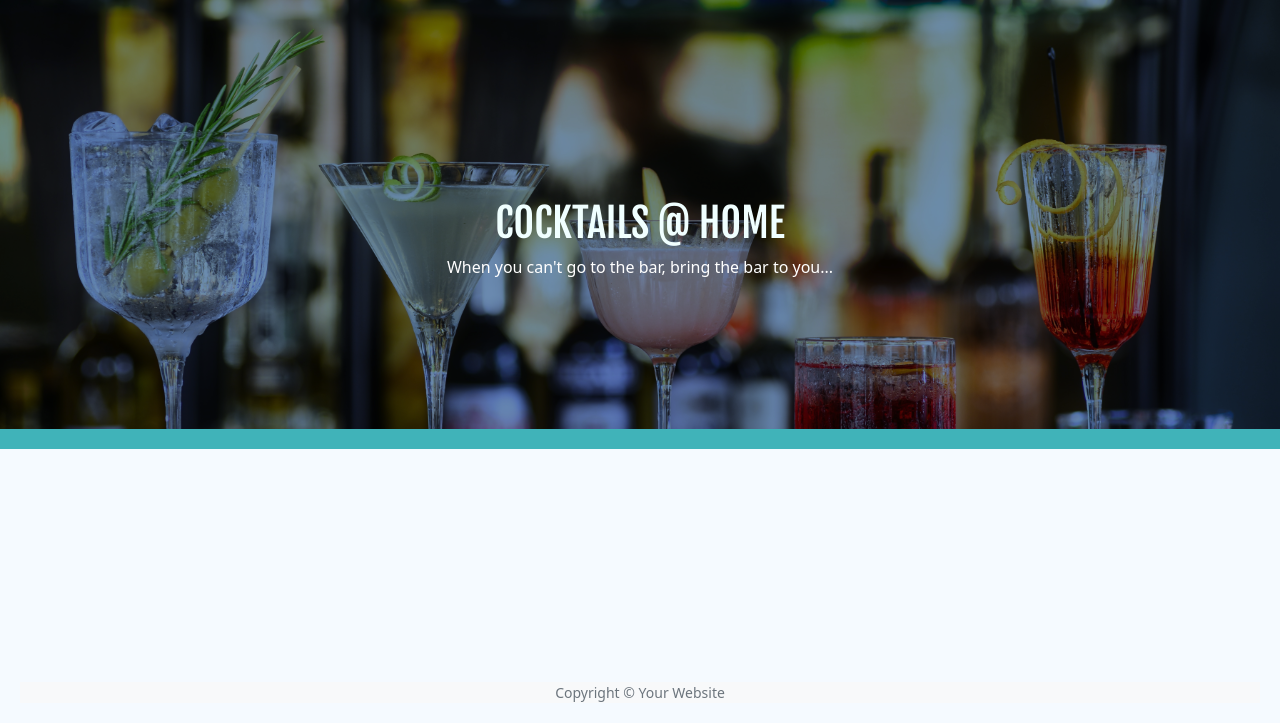
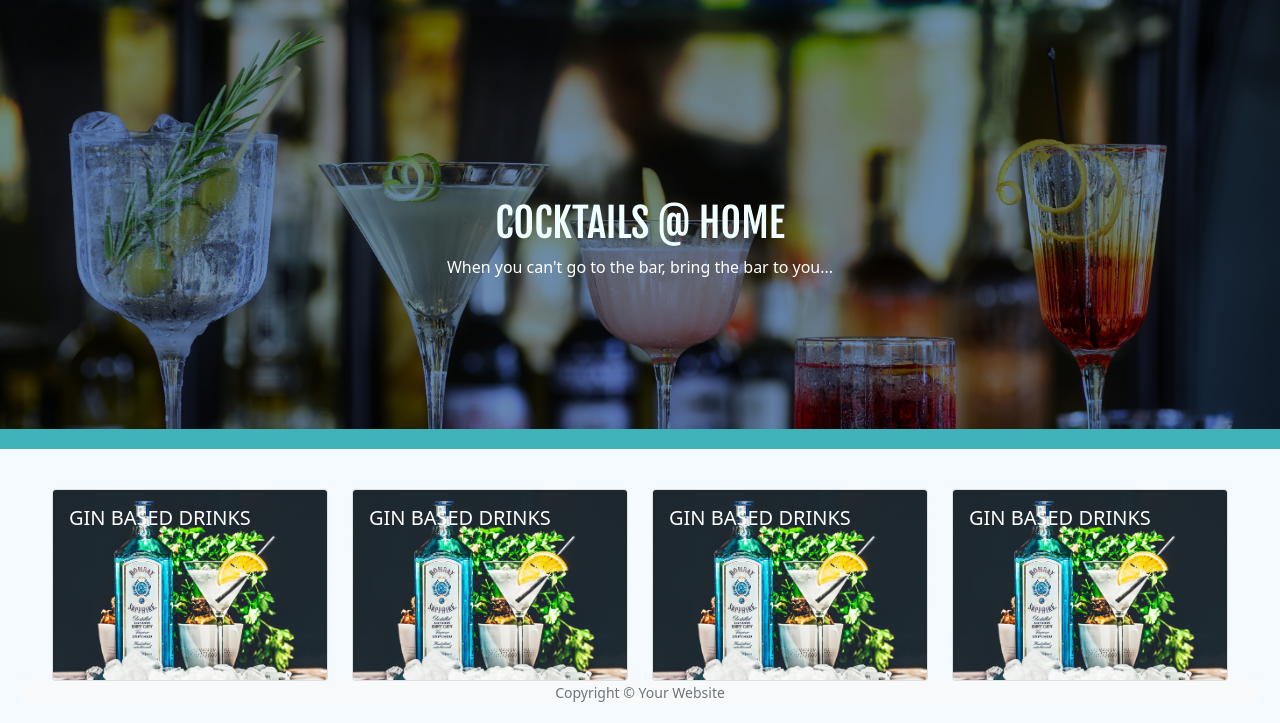
Before and after one commit to KJLuton/cocktails_at_home, a Flask app: page / in a window 1280 px wide. Shown: the part 77-800 px from the top of the page. Run offline with Flask 2, Linux system fonts and the light colour scheme; some libraries are stand-ins or nearby versions.

Commit message:
Added drinks categories section to homepage.

```diff
--- a/static/style.css
+++ b/static/style.css
@@ -54,7 +54,26 @@ h1 {
     height: 20px;
 }
 
-/* Footer */
+/* drinks categories and cards */
+
+.drinks-categories{
+    margin: 40px 40px 40px 40px;
+}
+
+.card {
+    position: relative;
+    display: flex;
+    flex-direction: column;
+    min-width: 0;
+    word-wrap: break-word;
+    background-color: #fff;
+    background-clip: border-box;
+    border: 1px solid rgba(0,0,0,.125);
+    border-radius: 0.25rem;
+    margin-bottom: 20px;
+}
+
+/* footer */
 
 .copyright {
     font-size: 14px;
--- a/templates/about.html
+++ b/templates/about.html
@@ -1,7 +1,7 @@
 {% extends "base.html" %}
 {% block content %}
 
-    <h2>Based Cocktails</h2>
+    <h2>{{ cocktail_category }} Based Cocktails</h2>
 
     {% for cocktail in cocktails %}
         {{ cocktail.cocktail_category }}<br>
--- a/templates/index.html
+++ b/templates/index.html
@@ -1,7 +1,8 @@
 {% extends "base.html" %}
 {% block content %}
 <!-- Hero Image container -->
-<header class="welcome-container img-fluid" style="background-image: url('https://8080-kjluton-milestoneprojec-kplljka6ew6.ws-eu30.gitpod.io/static/images/m-s-meeuwesen-QYWYnzvPTAQ-unsplash.jpg')">
+<header class="welcome-container img-fluid"
+    style="background-image: url('https://8080-kjluton-milestoneprojec-kplljka6ew6.ws-eu30.gitpod.io/static/images/m-s-meeuwesen-QYWYnzvPTAQ-unsplash.jpg')">
     <div class="overlay"></div>
     <div class="container">
         <div class="row">
@@ -15,5 +16,40 @@
     </div>
 </header>
 <div class="container-fluid page-header-bar"></div>
+
+<div class="row drinks-categories">
+    <div class="col-md-3">
+        <div class="card text-white">
+            <img class="card-img" src="./static/images/soul-van-schaik-qOK92D0L5r0-unsplash.jpg" alt="Card image">
+            <div class="card-img-overlay">
+                <h5 class="card-title">GIN BASED DRINKS</h5>
+            </div>
+        </div>
+    </div>
+    <div class="col-md-3">
+        <div class="card text-white">
+            <img class="card-img" src="./static/images/soul-van-schaik-qOK92D0L5r0-unsplash.jpg" alt="Card image">
+            <div class="card-img-overlay">
+                <h5 class="card-title">GIN BASED DRINKS</h5>
+            </div>
+        </div>
+    </div>
+    <div class="col-md-3">
+        <div class="card text-white">
+            <img class="card-img" src="./static/images/soul-van-schaik-qOK92D0L5r0-unsplash.jpg" alt="Card image">
+            <div class="card-img-overlay">
+                <h5 class="card-title">GIN BASED DRINKS</h5>
+            </div>
+        </div>
+    </div>
+    <div class="col-md-3">
+        <div class="card text-white">
+            <img class="card-img" src="./static/images/soul-van-schaik-qOK92D0L5r0-unsplash.jpg" alt="Card image">
+            <div class="card-img-overlay">
+                <h5 class="card-title">GIN BASED DRINKS</h5>
+            </div>
+        </div>
+    </div>
+</div>
 <!-- ./Hero Image container -->
 {% endblock %}
```
Also changed, not shown: README.md, static/images/soul-van-schaik-qOK92D0L5r0-unsplash.jpg (added).
